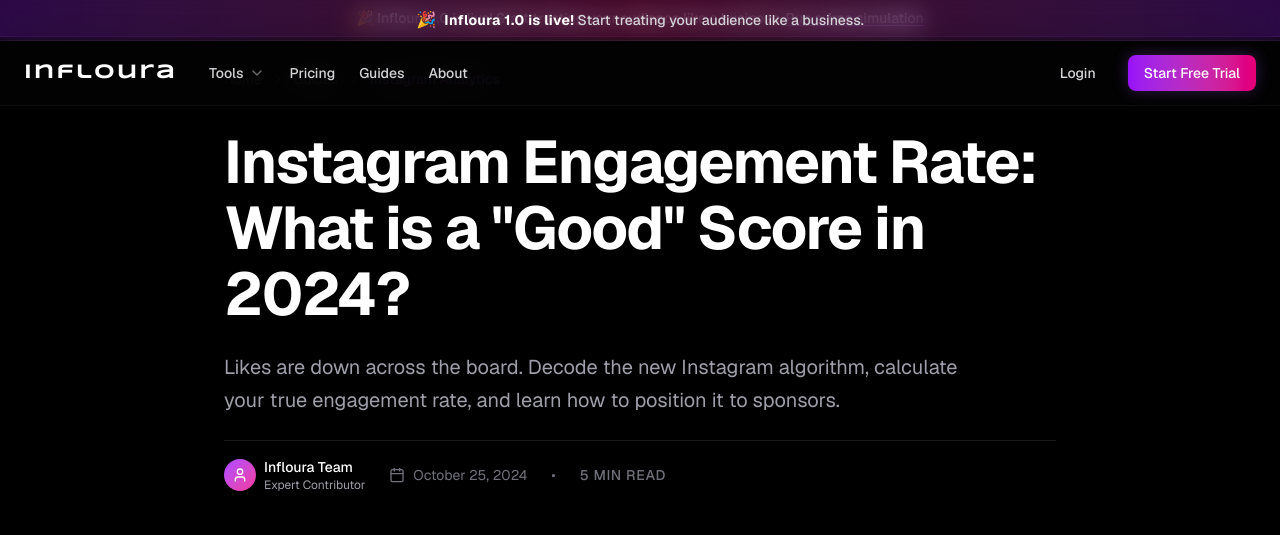
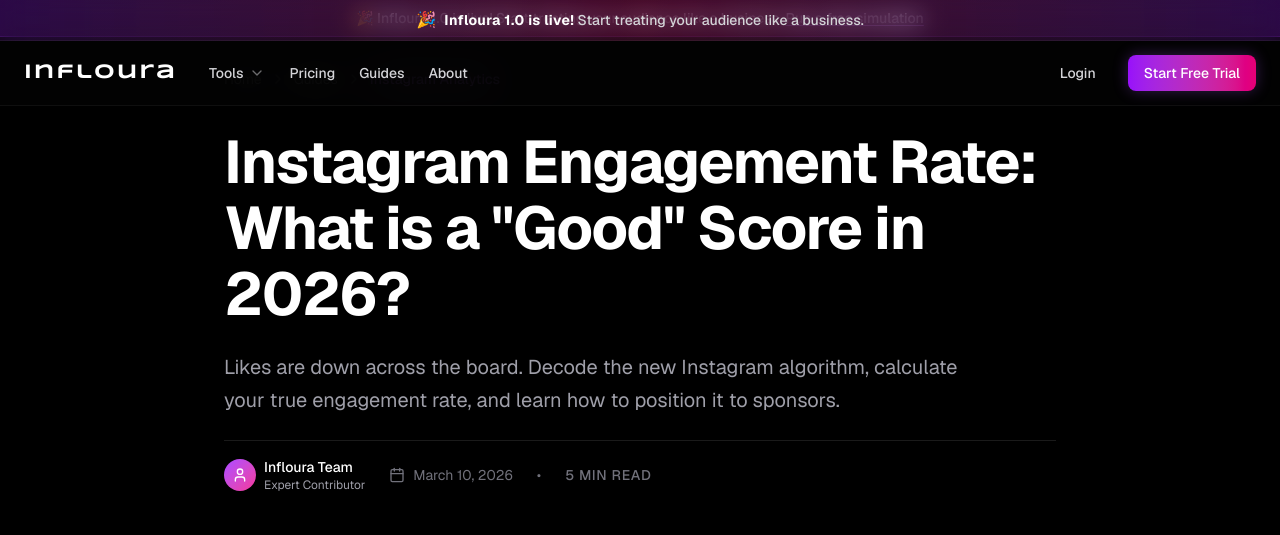
Before and after one commit to yasinozdoganart/infloura, a Next.js app: page /guides/instagram-engagement-rate-guide in a window 1280 px wide. Shown: the top 535 px of the page. Built offline with nearby package versions, Linux system fonts and the light colour scheme.

Commit message:
fix(seo): updated outdated 2024 dates to 2026 in Phase 1 guides

```diff
--- a/app/(blog)/guides/how-to-get-your-first-youtube-sponsor/page.tsx
+++ b/app/(blog)/guides/how-to-get-your-first-youtube-sponsor/page.tsx
@@ -22,7 +22,7 @@
         <ArticleLayout
             title="How to Get Your First YouTube Sponsor (Under 10k Subs)"
             description="Stop waiting for brands to come to you. Learn the exact cold-email templates and engagement metrics you need to secure your first paid brand deal."
-            date="October 24, 2024"
+            date="March 10, 2026"
             readTime="6 min read"
             breadcrumbs={[
                 { label: 'Guides', href: '/guides' },
--- a/app/(blog)/guides/instagram-engagement-rate-guide/page.tsx
+++ b/app/(blog)/guides/instagram-engagement-rate-guide/page.tsx
@@ -3,11 +3,11 @@
 import Link from 'next/link'
 
 export const metadata: Metadata = {
-    title: 'Instagram Engagement Rate: What is a "Good" Score in 2024?',
+    title: 'Instagram Engagement Rate: What is a "Good" Score in 2026?',
     description: 'Likes are down across the board. Decode the new Instagram algorithm, calculate your true engagement rate, and learn how to position it to sponsors.',
     openGraph: {
         title: 'Instagram Engagement Rate: What is a "Good" Score?',
-        description: 'Learn how to calculate your true Instagram engagement rate and what brands actually look for in 2024.',
+        description: 'Learn how to calculate your true Instagram engagement rate and what brands actually look for in 2026.',
         url: 'https://infloura.com/guides/instagram-engagement-rate-guide',
         type: 'article',
         publishedTime: new Date().toISOString(),
@@ -20,9 +20,9 @@
 export default function InstagramEngagementGuide() {
     return (
         <ArticleLayout
-            title='Instagram Engagement Rate: What is a "Good" Score in 2024?'
+            title='Instagram Engagement Rate: What is a "Good" Score in 2026?'
             description="Likes are down across the board. Decode the new Instagram algorithm, calculate your true engagement rate, and learn how to position it to sponsors."
-            date="October 25, 2024"
+            date="March 10, 2026"
             readTime="5 min read"
             breadcrumbs={[
                 { label: 'Guides', href: '/guides' },
@@ -45,7 +45,7 @@
                 This formula is dead. Why? Because the Instagram Feed is largely algorithmic now. Your content is being shown to non-followers on the Explore page and in the Reels tab. Measuring engagement strictly against your follower count artificially deflates your score, especially if you have an older, inactive follower base.
             </p>
 
-            <h3>The 2024 Industry Standard Formula (ERR)</h3>
+            <h3>The 2026 Industry Standard Formula (ERR)</h3>
             <p>
                 To get a true representation of how people interact with your content when they see it, you must use the <strong>Engagement Rate by Reach (ERR)</strong> formula:
             </p>
--- a/app/(blog)/guides/page.tsx
+++ b/app/(blog)/guides/page.tsx
@@ -15,7 +15,7 @@
         iconColor: 'text-red-400'
     },
     {
-        title: 'Instagram Engagement Rate: What is a "Good" Score in 2024?',
+        title: 'Instagram Engagement Rate: What is a "Good" Score in 2026?',
         description: 'Likes are down across the board. Decode the new Instagram algorithm, calculate your true engagement rate, and learn how to position it to sponsors.',
         href: '/guides/instagram-engagement-rate-guide',
         category: 'Analytics',
--- a/app/(blog)/guides/tiktok-media-kit-template/page.tsx
+++ b/app/(blog)/guides/tiktok-media-kit-template/page.tsx
@@ -22,7 +22,7 @@
         <ArticleLayout
             title="The Perfect TikTok Media Kit Template for Creators"
             description="A step-by-step guide to building a one-page media kit that actually converts inbound brand inquiries into high-paying, long-term sponsorships."
-            date="October 26, 2024"
+            date="March 10, 2026"
             readTime="7 min read"
             breadcrumbs={[
                 { label: 'Guides', href: '/guides' },
```
